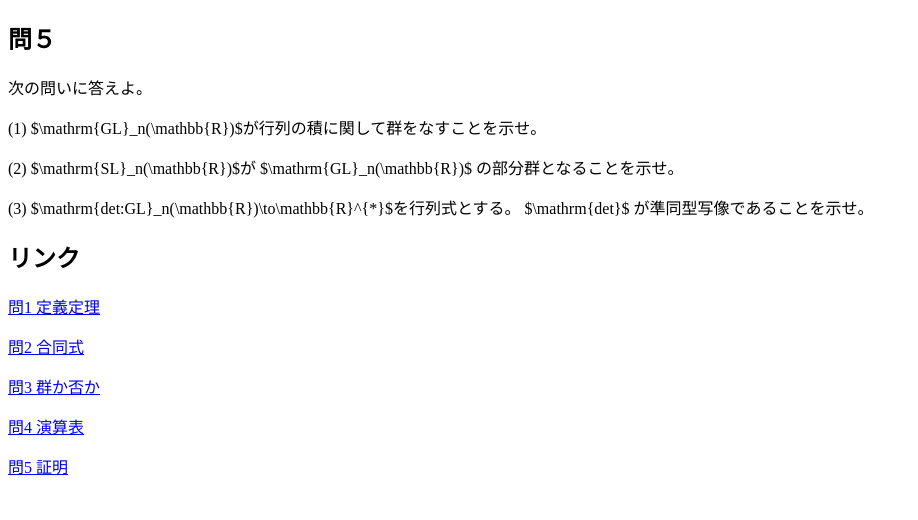
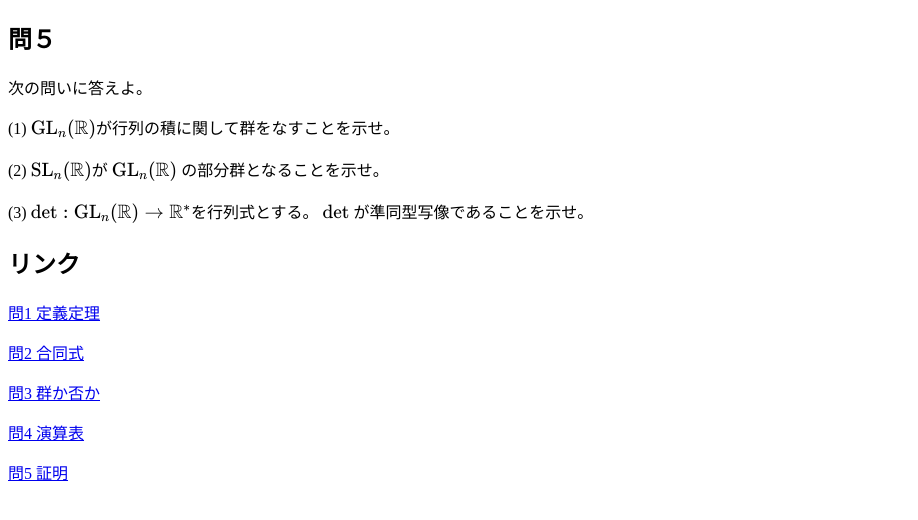
Before and after one commit to mimneko/sample-page, a Jekyll site: the page built from 代数学/test1-5.md, in a window 1280 px wide. Shown: the top 520 px of the page, without its empty margins (0-918 px from the left). Built offline with Jekyll 4.4.1, drawn with Linux system fonts in a browser that asks for light colours; nearby versions of some CDN libraries; our own code applies the rules of GitHub Pages for plain Markdown files; some of the changed lines change nothing that is shown.

Commit message:
Update head.html

```diff
--- a/_includes/head.html
+++ b/_includes/head.html
@@ -1,2 +1,16 @@
 <!-- _includes/head.html -->
-<script src="https://cdn.jsdelivr.net/npm/mathjax@3/es5/tex-mml-chtml.js"></script>
+<!--<script src="https://cdn.jsdelivr.net/npm/mathjax@3/es5/tex-mml-chtml.js"></script>-->
+<!-- _includes/head.html -->
+<link rel="stylesheet" href="https://cdn.jsdelivr.net/npm/katex@0.15.2/dist/katex.min.css">
+<script src="https://cdn.jsdelivr.net/npm/katex@0.15.2/dist/katex.min.js"></script>
+<script src="https://cdn.jsdelivr.net/npm/katex@0.15.2/dist/contrib/auto-render.min.js"></script>
+<script>
+  document.addEventListener("DOMContentLoaded", function() {
+    renderMathInElement(document.body, {
+      delimiters: [
+        {left: "$$", right: "$$", display: true},
+        {left: "$", right: "$", display: false}
+      ]
+    });
+  });
+</script>
```
